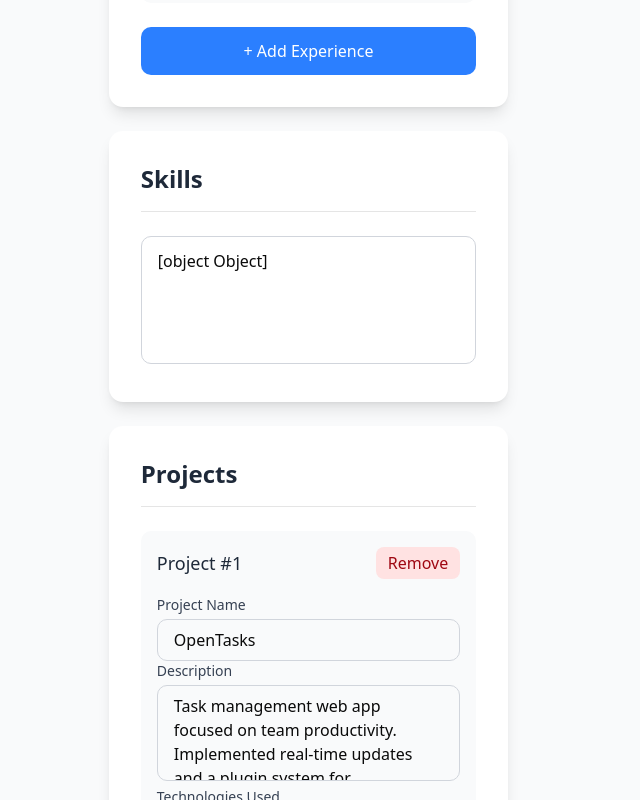
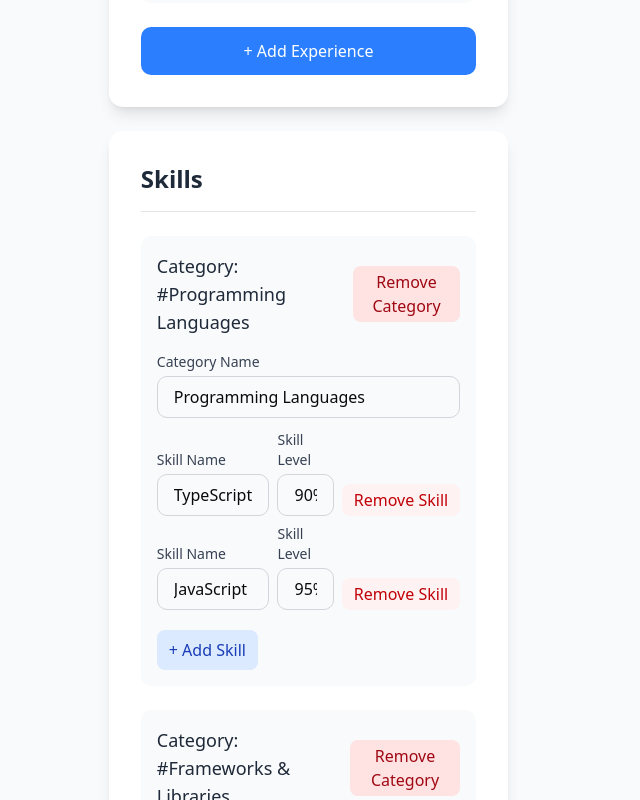
Before and after one commit to AyKrimino/resume-generator, a Next.js app in the folder frontend/: page / in a window 1280 px wide. Shown: the part 2800-3600 px from the top of the page, without its empty margins (0-640 px from the left). Built offline with nearby package versions, Linux system fonts and the light colour scheme; no server answers.

Commit message:
feat(frontend): change SkillsSection to support the new skills schema

```diff
--- a/frontend/src/app/page.tsx
+++ b/frontend/src/app/page.tsx
@@ -36,7 +36,7 @@ export default function Home() {
     dummyResume.experienceItems
   );
 
-  const [skills, setSkills] = useState(dummyResume.skills);
+  const [skillItems, setSkillItems] = useState(dummyResume.skills);
 
   const [projectItems, setProjectItems] = useState(dummyResume.projectItems);
 
@@ -126,7 +126,10 @@ export default function Home() {
               experienceItems={experienceItems}
               setExperienceItems={setExperienceItems}
             />
-            <SkillsSection skills={skills} setSkills={setSkills} />
+            <SkillsSection
+              skillItems={skillItems}
+              setSkillItems={setSkillItems}
+            />
             <ProjectSection
               projectItems={projectItems}
               setProjectItems={setProjectItems}
@@ -153,7 +156,7 @@ export default function Home() {
               summary={summary}
               educationItems={educationItems}
               experienceItems={experienceItems}
-              skills={skills}
+              skillItems={skillItems}
               projectItems={projectItems}
               certificateItems={certificateItems}
             />
--- a/frontend/src/app/templates/react/ClassicTemplate.tsx
+++ b/frontend/src/app/templates/react/ClassicTemplate.tsx
@@ -101,12 +101,14 @@ const ClassicTemplate = (props: ResumePreviewProps) => {
           <div className="mt-4">
             <h3 className="text-lg font-semibold mb-2">Skills</h3>
             <ul className="list-disc list-inside text-sm">
-              {Object.entries(props.skills).map(([categorie, skillsArray]) => (
-                <li key={categorie}>
-                  {categorie}:{" "}
-                  {skillsArray.map((skill) => skill.name).join(", ")}
-                </li>
-              ))}
+              {Object.entries(props.skillItems).map(
+                ([categorie, skillsArray]) => (
+                  <li key={categorie}>
+                    {categorie}:{" "}
+                    {skillsArray.map((skill) => skill.name).join(", ")}
+                  </li>
+                )
+              )}
             </ul>
           </div>
         </div>
--- a/frontend/src/app/templates/react/DefaultTemplate.tsx
+++ b/frontend/src/app/templates/react/DefaultTemplate.tsx
@@ -2,7 +2,7 @@ import { ResumePreviewProps } from "@/types/resume";
 
 const DefaultTemplate = (props: ResumePreviewProps) => {
   const skills: string[] = [];
-  Object.entries(props.skills).forEach(([category, skillsArray]) => {
+  Object.entries(props.skillItems).forEach(([category, skillsArray]) => {
     if (Array.isArray(skillsArray)) {
       const names = skillsArray.map((skill: { name: string }) => skill.name);
       skills.push(...names);
@@ -94,7 +94,7 @@ const DefaultTemplate = (props: ResumePreviewProps) => {
         </section>
       )}
 
-      {props.skills && (
+      {props.skillItems && (
         <section className="mb-8">
           <h2 className="text-2xl font-semibold text-gray-800 mb-4 border-b pb-2">
             Skills
--- a/frontend/src/app/templates/react/MinimalTemplate.tsx
+++ b/frontend/src/app/templates/react/MinimalTemplate.tsx
@@ -12,7 +12,7 @@ const MinimalTemplate = (props: ResumePreviewProps) => {
   };
 
   const skills: SkillItem[] = [];
-  Object.entries(props.skills).forEach(([categorie, skillsArray]) => {
+  Object.entries(props.skillItems).forEach(([categorie, skillsArray]) => {
     skills.push(...skillsArray);
   });
 
--- a/frontend/src/app/templates/react/ModernTemplate.tsx
+++ b/frontend/src/app/templates/react/ModernTemplate.tsx
@@ -8,7 +8,7 @@ const ModernTemplate = (props: ResumePreviewProps) => {
   };
 
   const skills: string[] = [];
-  Object.entries(props.skills).forEach(([category, skillsArray]) => {
+  Object.entries(props.skillItems).forEach(([category, skillsArray]) => {
     if (Array.isArray(skillsArray)) {
       const names = skillsArray.map((skill: { name: string }) => skill.name);
       skills.push(...names);
--- a/frontend/src/components/SkillsSection.tsx
+++ b/frontend/src/components/SkillsSection.tsx
@@ -1,17 +1,165 @@
-import { SkillsSectionProps } from "@/types/resume";
+import { SkillItem, SkillsSectionProps } from "@/types/resume";
 
-const SkillsSection = ({ skills, setSkills }: SkillsSectionProps) => {
+const SkillsSection = ({ skillItems, setSkillItems }: SkillsSectionProps) => {
+  const addSkillItem = () => {
+    const newCategoryName = `New Category ${
+      Object.keys(skillItems).length + 1
+    }`;
+    setSkillItems({
+      ...skillItems,
+      [newCategoryName]: [{ name: "New Skill", level: "50%" }],
+    });
+  };
+
+  const addSkillToCategory = (category: string) => {
+    const updatedItems = { ...skillItems };
+    updatedItems[category] = [
+      ...updatedItems[category],
+      { name: "New Skill", level: "50%" },
+    ];
+    setSkillItems(updatedItems);
+  };
+
+  const updateCategoryName = (oldCategory: string, newCategory: string) => {
+    if (!newCategory.trim()) return;
+    if (oldCategory === newCategory) return;
+
+    const updatedItems = { ...skillItems };
+    const categoryData = updatedItems[oldCategory];
+
+    if (updatedItems[newCategory]) return;
+
+    delete updatedItems[oldCategory];
+    updatedItems[newCategory] = categoryData;
+
+    setSkillItems(updatedItems);
+  };
+
+  const updateSkillItem = (
+    category: string,
+    index: number,
+    field: keyof SkillItem,
+    value: string
+  ) => {
+    const updatedItems = { ...skillItems };
+    const updatedCategory = [...updatedItems[category]];
+
+    updatedCategory[index] = {
+      ...updatedCategory[index],
+      [field]: value,
+    };
+
+    updatedItems[category] = updatedCategory;
+    setSkillItems(updatedItems);
+  };
+
+  const removeSkillItem = (category: string, index: number) => {
+    const updatedItems = { ...skillItems };
+    const updatedCategory = [...updatedItems[category]];
+    updatedCategory.splice(index, 1);
+    updatedItems[category] = updatedCategory;
+    setSkillItems(updatedItems);
+  };
+
+  const removeCategory = (category: string) => {
+    const updatedItems = { ...skillItems };
+    delete updatedItems[category];
+    setSkillItems(updatedItems);
+  };
+
   return (
     <section className="bg-white rounded-xl shadow-lg p-6 sm:p-8">
       <h1 className="text-2xl font-semibold text-gray-800 mb-6 border-b pb-4">
         Skills
       </h1>
-      <textarea
-        value={skills}
-        placeholder="List your skills (e.g., React, Node.js, Python, Project Management, etc.)"
-        onChange={(e) => setSkills(e.target.value)}
-        className="w-full px-4 py-3 border border-gray-300 rounded-lg h-32 resize-none focus:ring-2 focus:ring-blue-500 focus:border-transparent"
-      ></textarea>
+
+      {Object.entries(skillItems).map(([category, skillItemArray], index) => (
+        <div key={index} className="mb-6 p-4 bg-gray-50 rounded-lg">
+          <div className="flex justify-between items-center mb-4">
+            <h3 className="text-lg font-medium text-gray-800">
+              Category: #{category}
+            </h3>
+            <button
+              className="px-3 py-1 bg-red-100 text-red-800 rounded-md hover:bg-red-200 transition-colors delay-150 ease-in-out cursor-pointer"
+              type="button"
+              onClick={() => removeCategory(category)}
+            >
+              Remove Category
+            </button>
+          </div>
+
+          <div className="mb-3">
+            <label className="block text-sm font-medium text-gray-700 mb-1">
+              Category Name
+            </label>
+            <input
+              type="text"
+              placeholder="JavaScript"
+              className="w-full px-4 py-2 border border-gray-300 rounded-lg focus:ring-2 focus:ring-blue-500 focus:border-transparent"
+              value={category}
+              onChange={(e) => updateCategoryName(category, e.target.value)}
+            />
+          </div>
+
+          {skillItemArray.map((skillItem, idx) => (
+            <div key={idx} className="flex items-end gap-2 mb-2">
+              <div className="flex-2">
+                <label className="block text-sm font-medium text-gray-700 mb-1">
+                  Skill Name
+                </label>
+                <input
+                  type="text"
+                  placeholder="JavaScript"
+                  className="w-full px-4 py-2 border border-gray-300 rounded-lg focus:ring-2 focus:ring-blue-500 focus:border-transparent"
+                  value={skillItem.name}
+                  onChange={(e) =>
+                    updateSkillItem(category, idx, "name", e.target.value)
+                  }
+                />
+              </div>
+
+              <div className="flex-1">
+                <label className="block text-sm font-medium text-gray-700 mb-1">
+                  Skill Level
+                </label>
+                <input
+                  type="text"
+                  placeholder="50%"
+                  className="w-full px-4 py-2 border border-gray-300 rounded-lg focus:ring-2 focus:ring-blue-500 focus:border-transparent"
+                  value={skillItem.level}
+                  onChange={(e) =>
+                    updateSkillItem(category, idx, "level", e.target.value)
+                  }
+                />
+              </div>
+
+              <button
+                className="px-3 py-1 bg-red-50 text-red-700 rounded-md hover:bg-red-100 cursor-pointer"
+                type="button"
+                onClick={() => removeSkillItem(category, idx)}
+              >
+                Remove Skill
+              </button>
+            </div>
+          ))}
+
+          <button
+            type="button"
+            onClick={() => addSkillToCategory(category)}
+            className="mt-3 px-3 py-2 bg-blue-100 text-blue-800 rounded-md hover:bg-blue-200 cursor-pointer"
+          >
+            + Add Skill
+          </button>
+        </div>
+      ))}
+
+      <button
+        type="button"
+        onClick={addSkillItem}
+        className="w-full px-4 py-3 bg-blue-500 text-white rounded-lg hover:bg-blue-600 transition-colors delay-150 ease-in-out focus:outline-none focus:ring-2 focus:ring-blue-500 focus:ring-offset-2 cursor-pointer"
+      >
+        + Add Category
+      </button>
     </section>
   );
 };
```
Also changed, not shown: frontend/src/types/resume.ts (+4 -4 lines).
